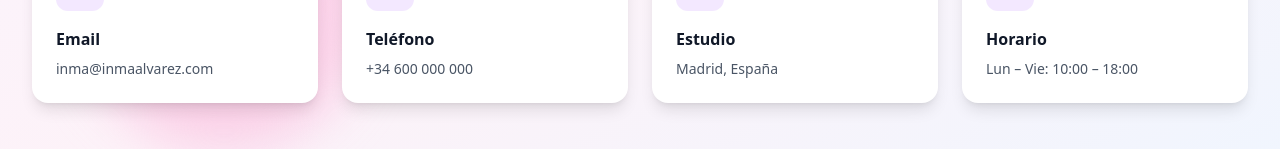
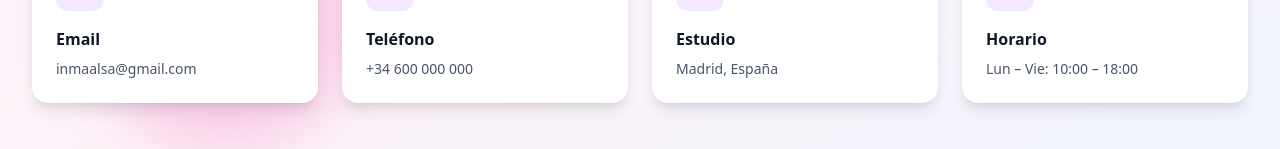
Before and after one commit to AdrianPresnoDev/ecommerce_front, a Next.js app: page /contact in a window 1280 px wide. Shown: the part 619-768 px from the top of the page. Built offline with nearby package versions, Linux system fonts and the light colour scheme; a web font is replaced by a local one.

Commit message:
fix: update contact email to inmaalsa@gmail.com

```diff
--- a/app/contact/ContactPageClient.tsx
+++ b/app/contact/ContactPageClient.tsx
@@ -34,7 +34,7 @@ import Image from "next/image";
 const STUDIO_IMG = "https://images.unsplash.com/photo-1771440047988-766001f543a6?crop=entropy&cs=tinysrgb&fit=max&fm=jpg&q=80&w=1080";
 
 const contactInfo = [
-  { icon: Mail,  label: "Email",   value: "inma@inmaalvarez.com",     link: "mailto:inma@inmaalvarez.com" },
+  { icon: Mail,  label: "Email",   value: "inmaalsa@gmail.com",     link: "mailto:inmaalsa@gmail.com" },
   { icon: Phone, label: "Teléfono", value: "+34 600 000 000",          link: "tel:+34600000000" },
   { icon: MapPin, label: "Estudio", value: "Madrid, España",           link: "https://maps.google.com/?q=Madrid,España" },
   { icon: Clock, label: "Horario",  value: "Lun – Vie: 10:00 – 18:00", link: null },
```
